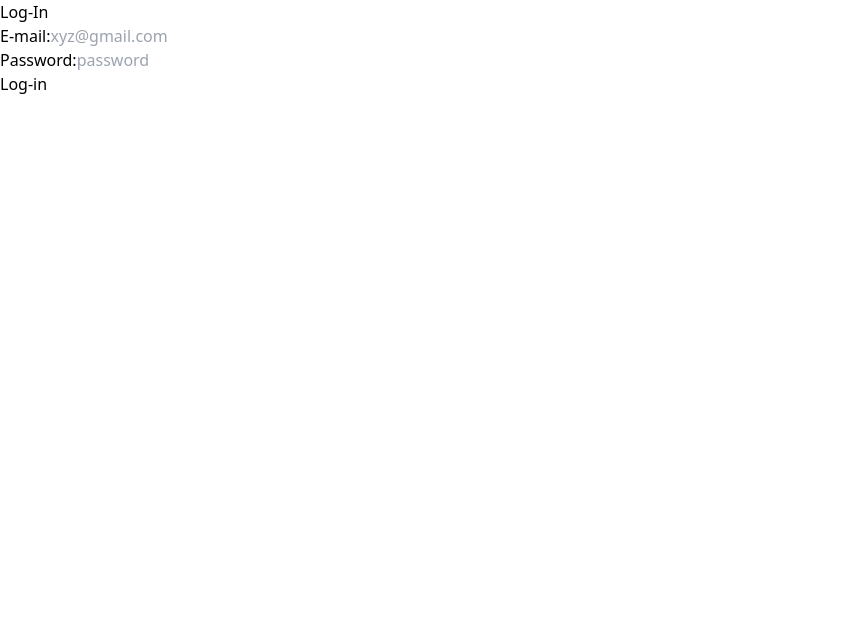
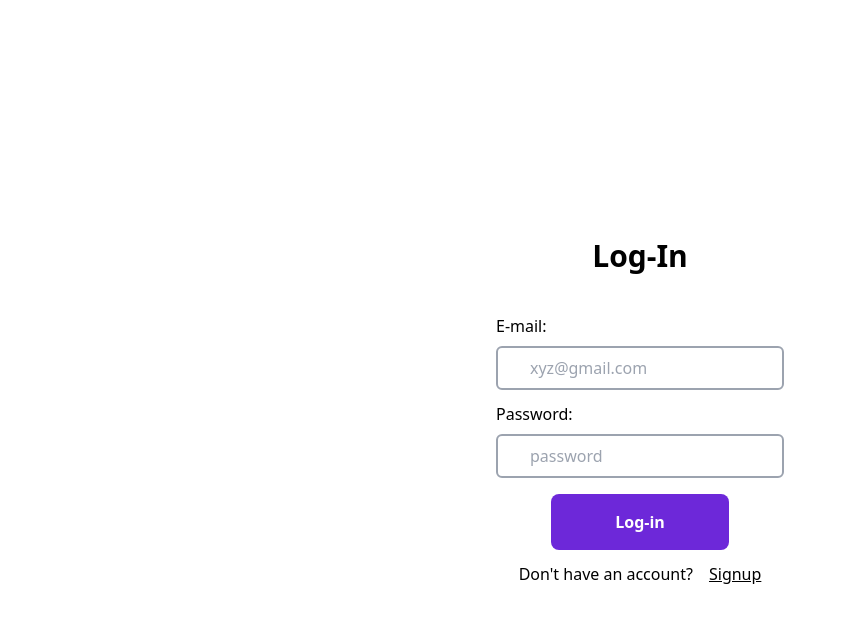
Before and after one commit to diyaprajapati/CanteenCrave, a React (Vite) app: page / in a window 1280 px wide. Shown: the top 622 px of the page, without its empty margins (0-846 px from the left). Built offline with nearby package versions, Linux system fonts and the light colour scheme.

Commit message:
add ui in login

```diff
--- a/src/App.jsx
+++ b/src/App.jsx
@@ -1,19 +1,16 @@
 import React from 'react'
 import {BrowserRouter, Routes, Route} from 'react-router-dom';
 import Login from './login-signup/Login'
-// import Signup from './login-signup/Signup'
+import Signup from './login-signup/Signup'
 
 export default function App() {
   return (
-    <div>
-      <div>
       <BrowserRouter>
         <Routes>
           <Route path= '/' element= {<Login/>}/>
-          {/* <Route path= '/signup' element= {<Signup/>}/> */}
+          <Route path= '/signup' element= {<Signup/>}/>
         </Routes>
       </BrowserRouter>
-    </div>
-    </div>
+
   )
 }
--- a/src/login-signup/Login.jsx
+++ b/src/login-signup/Login.jsx
@@ -1,36 +1,43 @@
 import React from 'react';
+// import axios from 'axios'
 import {Link} from 'react-router-dom';
 
 export default function Login() {
   return (
-    <div>
-        <div>
+    <div className='flex justify-center items-center h-screen'>
+    <form className='w-full h-full'>
+        <div className='flex flex-col justify-center items-center h-full'>
+
             {/* Label */}
-            <h1>Log-In</h1>
+            <h1 className='text-3xl p-6 font-semibold'>Log-In</h1>
 
             {/* email */}
-            <div>
-                <label>E-mail:</label>
-                <input type='email' placeholder='xyz@gmail.com'/>
-            </div>
+            <div className='flex flex-col p-4 gap-3 w-80'>
+                <div className='flex flex-col space-y-2'>
+                    <label className='font-medium text-left'>E-mail:</label>
+                    <input className='border-2 py-2 px-8 rounded-md focus:outline-none border-gray-400' type='email' placeholder='xyz@gmail.com'/>
+                </div>
 
-            {/* password */}
-            <div>
-                <label>Password:</label>
-                <input type='password' placeholder='password'/>
+                {/* password */}
+                <div className='flex flex-col space-y-2'>
+                    <label className='font-medium text-left'>Password:</label>
+                    <input className='border-2 py-2 px-8 rounded-md focus:outline-none border-gray-400' type='password' placeholder='password'/>
+                </div>
+
             </div>
 
             {/* Button */}
             <div>
-                <button>Log-in</button>
+                <button className='border px-16 py-4 rounded-lg bg-violet-700 text-white font-semibold border-none hover:bg-violet-800 transition-all ease-in-out duration-200'>Log-in</button>
             </div>
 
             {/* signup if doesn't login */}
-            {/* <div>
-                <p>Doesn't have an account?</p>
-                <Link to={/signup}>Signup</Link>
-            </div> */}
+            <div className='flex gap-4 mt-3'>
+                <p>Don't have an account?</p>
+                <Link className='font-normal underline hover:font-medium' to='/signup'> Signup </Link>
+            </div>
         </div>
+    </form>
     </div>
   )
 }
--- a/src/login-signup/Signup.jsx
+++ b/src/login-signup/Signup.jsx
@@ -0,0 +1,9 @@
+import React from 'react'
+
+export default function Signup() {
+  return (
+    <div>
+      hello
+    </div>
+  )
+}
```
